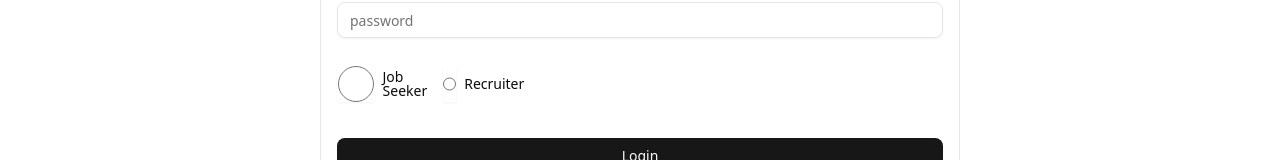
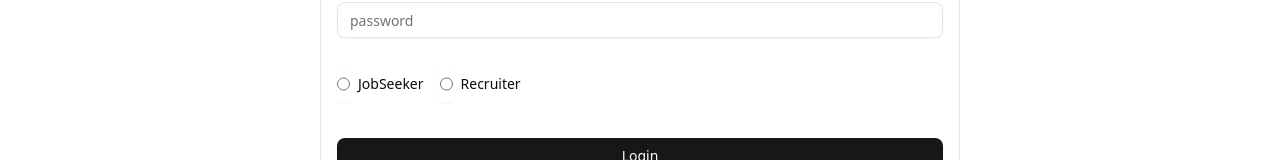
Before and after one commit to MohanGC1/Hire-Nepal, a React (Vite) app in the folder frontend/: page /login in a window 1280 px wide. Shown: the part 243-403 px from the top of the page. Built offline with nearby package versions, Linux system fonts and the light colour scheme.

Commit message:
Radio buttons updated

```diff
--- a/frontend/src/components/auth/Login.jsx
+++ b/frontend/src/components/auth/Login.jsx
@@ -91,7 +91,7 @@ const Login = () => {
                                     onChange={changeEventHandler}
                                     className="cursor-pointer"
                                 />
-                                <Label htmlFor="r1">Job Seeker</Label>
+                                <Label htmlFor="r1">JobSeeker</Label>
                             </div>
                             <div className="flex items-center space-x-2">
                                 <Input
--- a/frontend/src/components/auth/Signup.jsx
+++ b/frontend/src/components/auth/Signup.jsx
@@ -131,7 +131,7 @@ const Signup = () => {
                   onChange={changeEventHandler}
                   className="cursor-pointer"
                 />
-                <Label htmlFor="r1">Job Seeker</Label>
+                <Label htmlFor="r1">JobSeeker</Label>
               </div>
               <div className="flex items-center space-x-2">
                 <Input
```
